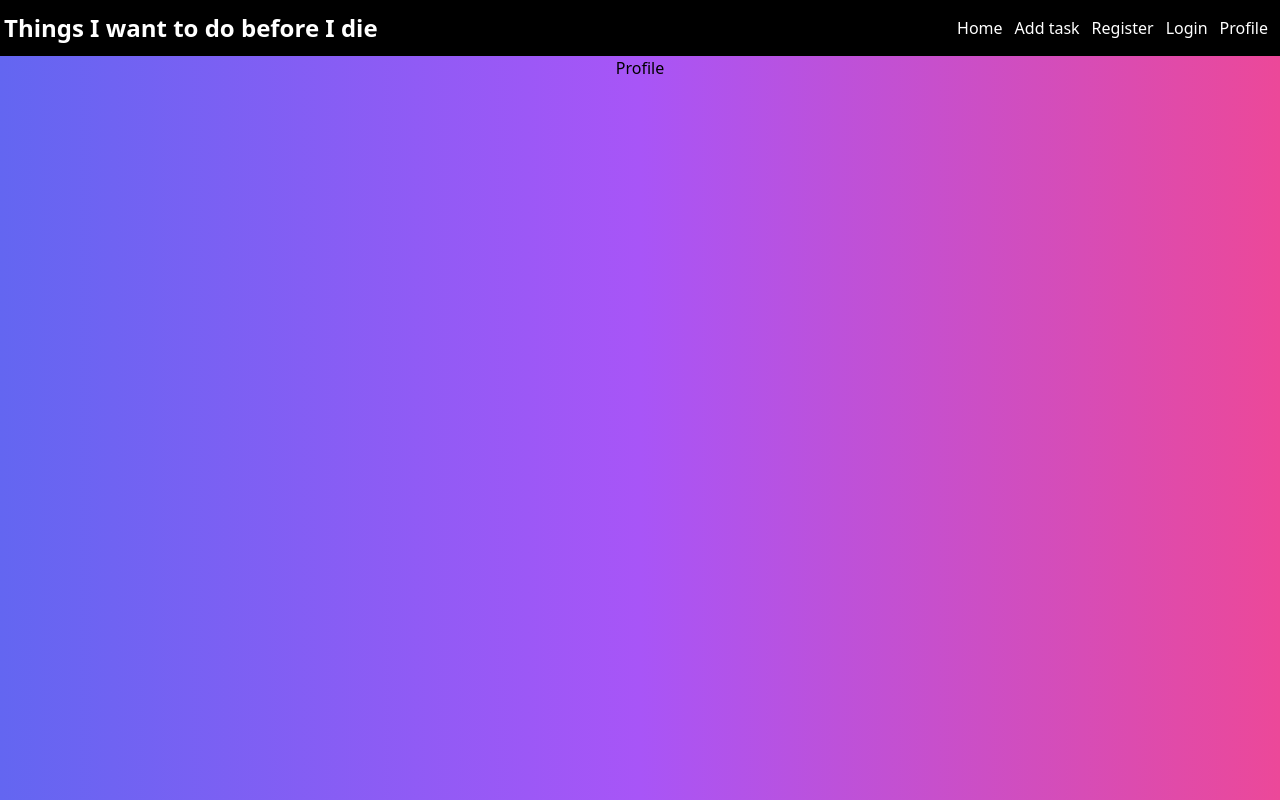
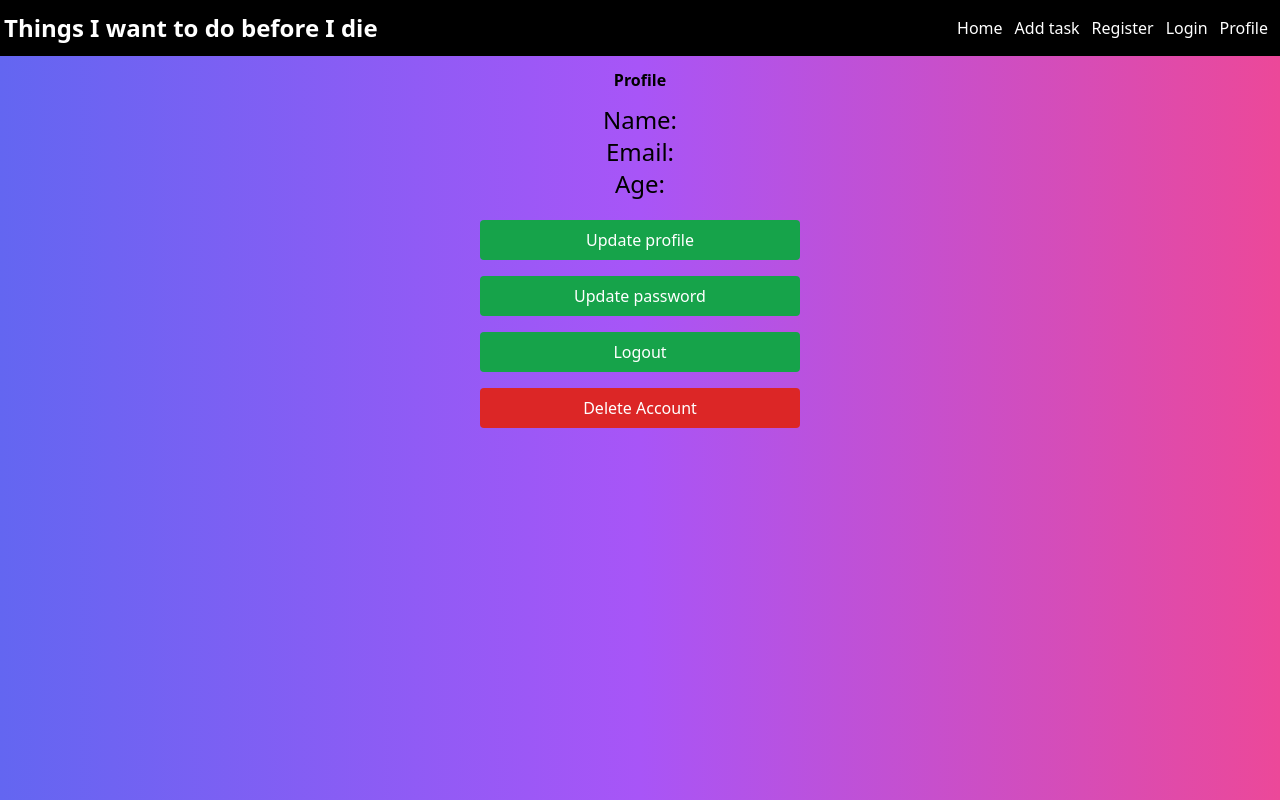
Before and after one commit to L00ka5z78/myAppFE, a React (Create React App) app: page /user/profile in a window 1280 px wide. Built offline with nearby package versions, Linux system fonts and the light colour scheme.

Commit message:
profile page view added

```diff
--- a/src/components/pages/Profile.jsx
+++ b/src/components/pages/Profile.jsx
@@ -1,5 +1,28 @@
 import React from 'react';
 
 export const Profile = () => {
-  return <div>Profile</div>;
+  return (
+    <div className="w-1/4 m-auto text-center">
+      <h1 className="text-3x1 my-3 font-bold">Profile</h1>
+      <div className="mt-3">
+        <h2 className="text-2xl">Name:</h2>
+        <h2 className="text-2xl">Email:</h2>
+        <h2 className="text-2xl">Age:</h2>
+      </div>
+      <div className="mt-3">
+        <button className="my-2 bg-green-600 text-white w-full py-2 rounded">
+          Update profile
+        </button>
+        <button className="my-2 bg-green-600 text-white w-full py-2 rounded">
+          Update password
+        </button>
+        <button className="my-2 bg-green-600 text-white w-full py-2 rounded">
+          Logout
+        </button>
+        <button className="my-2 bg-red-600 text-white w-full py-2 rounded">
+          Delete Account
+        </button>
+      </div>
+    </div>
+  );
 };
```
